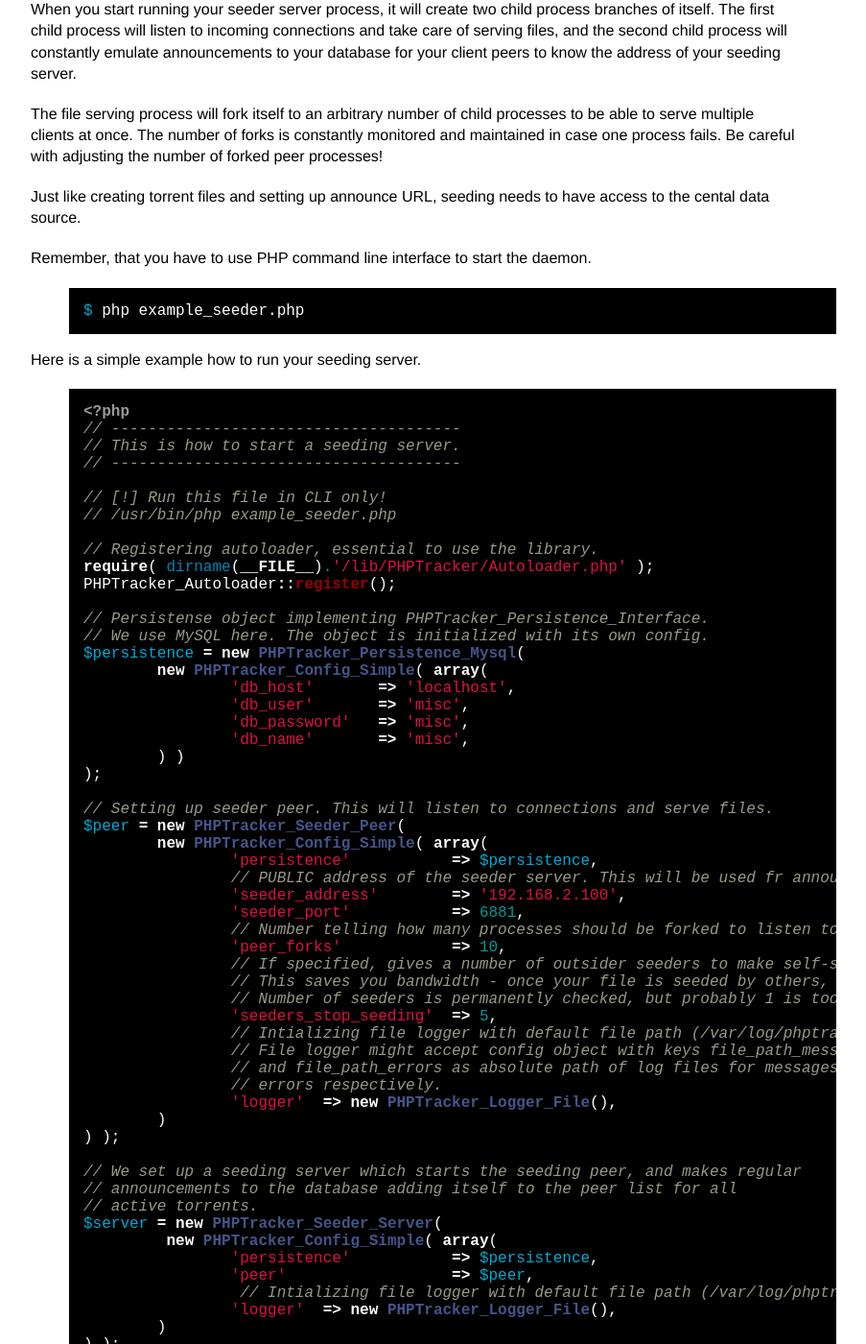
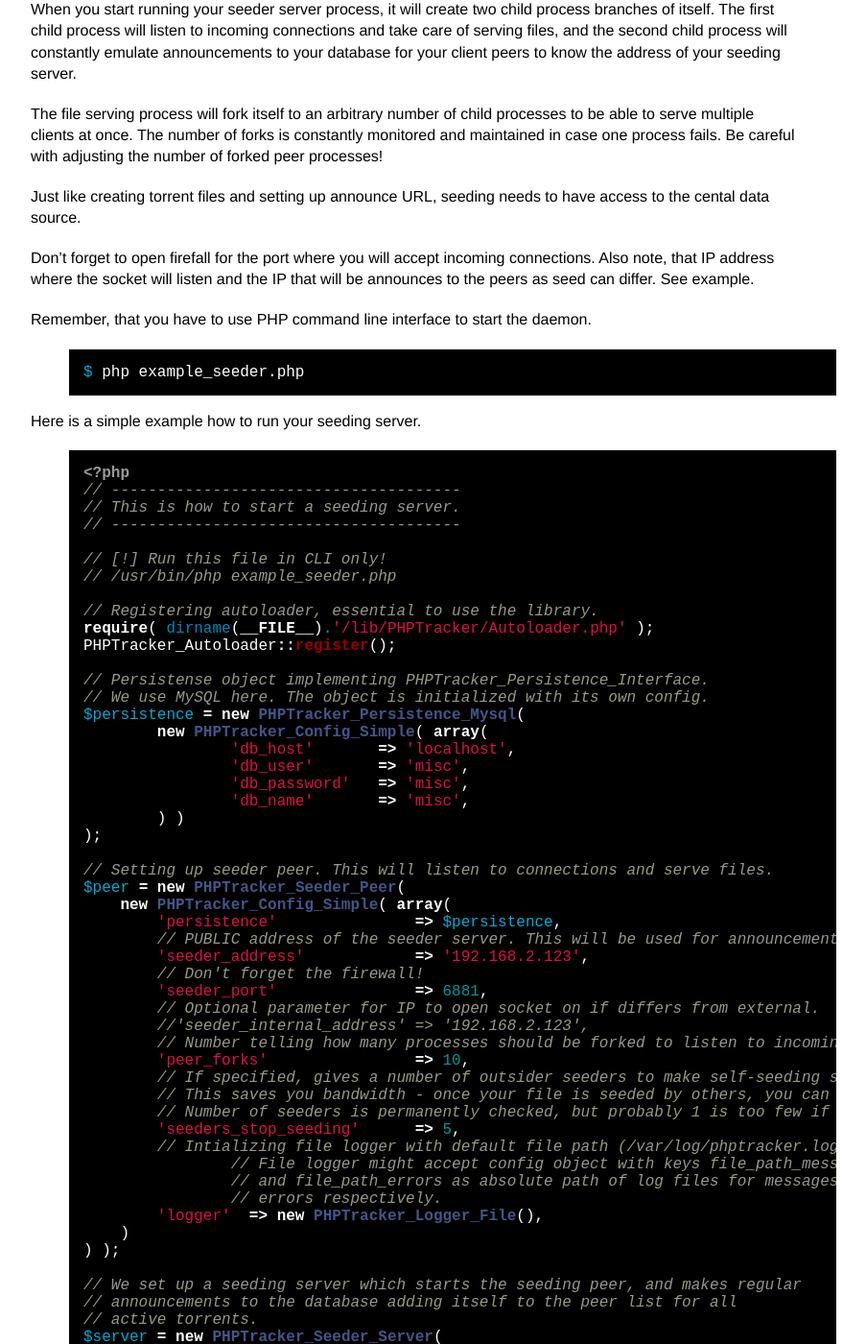
Before and after one commit to thedae/PHPTracker, a Jekyll site: the page built from _posts/2011-02-16-running-seed-server.markdown, in a window 1280 px wide and 1400 px high, scrolled down 688 px. Shown: the whole window at 96% size, without its empty margins (208-1111 px from the left). Built offline with Jekyll 4.4.1, drawn with Linux system fonts in a browser that asks for light colours; Markdown is read by kramdown in place of the engine named in the settings; comment, search, counter and statistics services are not loaded.

Commit message:
Adding different IP for seed and sockets doc.

```diff
--- a/_posts/2011-02-16-running-seed-server.markdown
+++ b/_posts/2011-02-16-running-seed-server.markdown
@@ -21,6 +21,8 @@ When you start running your seeder server process, it will create two child proc
 The file serving process will fork itself to an arbitrary number of child processes to be able to serve multiple clients at once. The number of forks is constantly monitored and maintained in case one process fails. Be careful with adjusting the number of forked peer processes!
 
 Just like creating torrent files and setting up announce URL, seeding needs to have access to the cental data source.
+
+Don't forget to open firefall for the port where you will accept incoming connections. Also note, that IP address where the socket will listen and the IP that will be announces to the peers as seed can differ. See example.
 
 Remember, that you have to use PHP command line interface to start the daemon.
 
@@ -56,23 +58,26 @@ $persistence = new PHPTracker_Persistence_Mysql(
 
 // Setting up seeder peer. This will listen to connections and serve files.
 $peer = new PHPTracker_Seeder_Peer(
-	new PHPTracker_Config_Simple( array(
-		'persistence'           => $persistence,
-		// PUBLIC address of the seeder server. This will be used fr announcements (ie. sent to the clients).
-		'seeder_address'        => '192.168.2.100',
-		'seeder_port'           => 6881,
-		// Number telling how many processes should be forked to listen to incoming connections.
-		'peer_forks'            => 10,
-		// If specified, gives a number of outsider seeders to make self-seeding stop.
-		// This saves you bandwidth - once your file is seeded by others, you can stop serving it.
-		// Number of seeders is permanently checked, but probably 1 is too few if you want your file to be available always.
-		'seeders_stop_seeding'  => 5,
-		// Intializing file logger with default file path (/var/log/phptracker.log).
+    new PHPTracker_Config_Simple( array(
+        'persistence'               => $persistence,
+        // PUBLIC address of the seeder server. This will be used for announcements (ie. sent to the clients).
+        'seeder_address'            => '192.168.2.123',
+        // Don't forget the firewall!
+        'seeder_port'               => 6881,
+        // Optional parameter for IP to open socket on if differs from external.
+        //'seeder_internal_address' => '192.168.2.123',
+        // Number telling how many processes should be forked to listen to incoming connections.
+        'peer_forks'                => 10,
+        // If specified, gives a number of outsider seeders to make self-seeding stop.
+        // This saves you bandwidth - once your file is seeded by others, you can stop serving it.
+        // Number of seeders is permanently checked, but probably 1 is too few if you want your file to be available always.
+        'seeders_stop_seeding'      => 5,
+        // Intializing file logger with default file path (/var/log/phptracker.log).
 		// File logger might accept config object with keys file_path_messages
 		// and file_path_errors as absolute path of log files for messages and
 		// errors respectively.
-		'logger'  => new PHPTracker_Logger_File(),
-	)
+        'logger'  => new PHPTracker_Logger_File(),
+    )
 ) );
 
 // We set up a seeding server which starts the seeding peer, and makes regular
```
